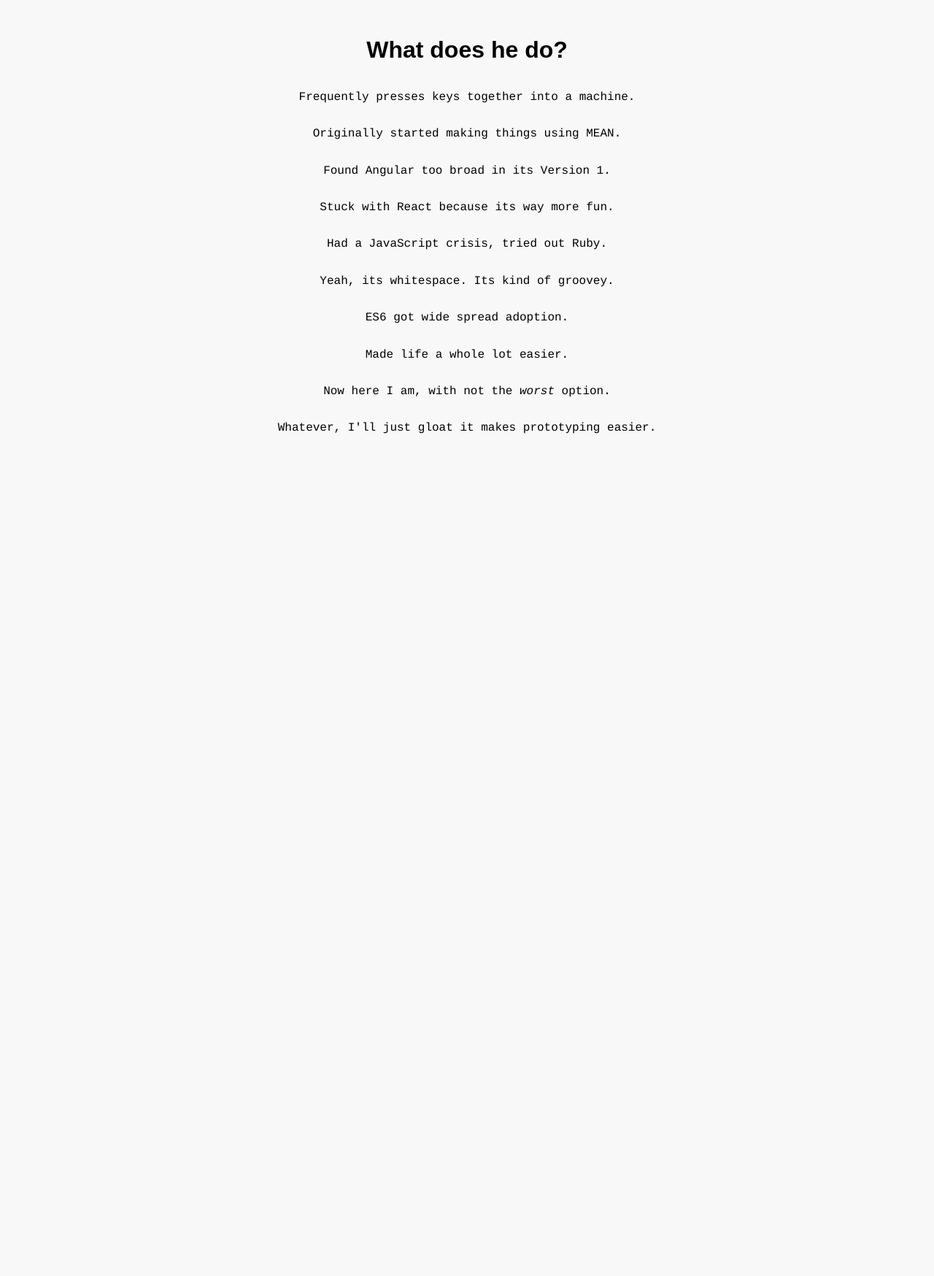
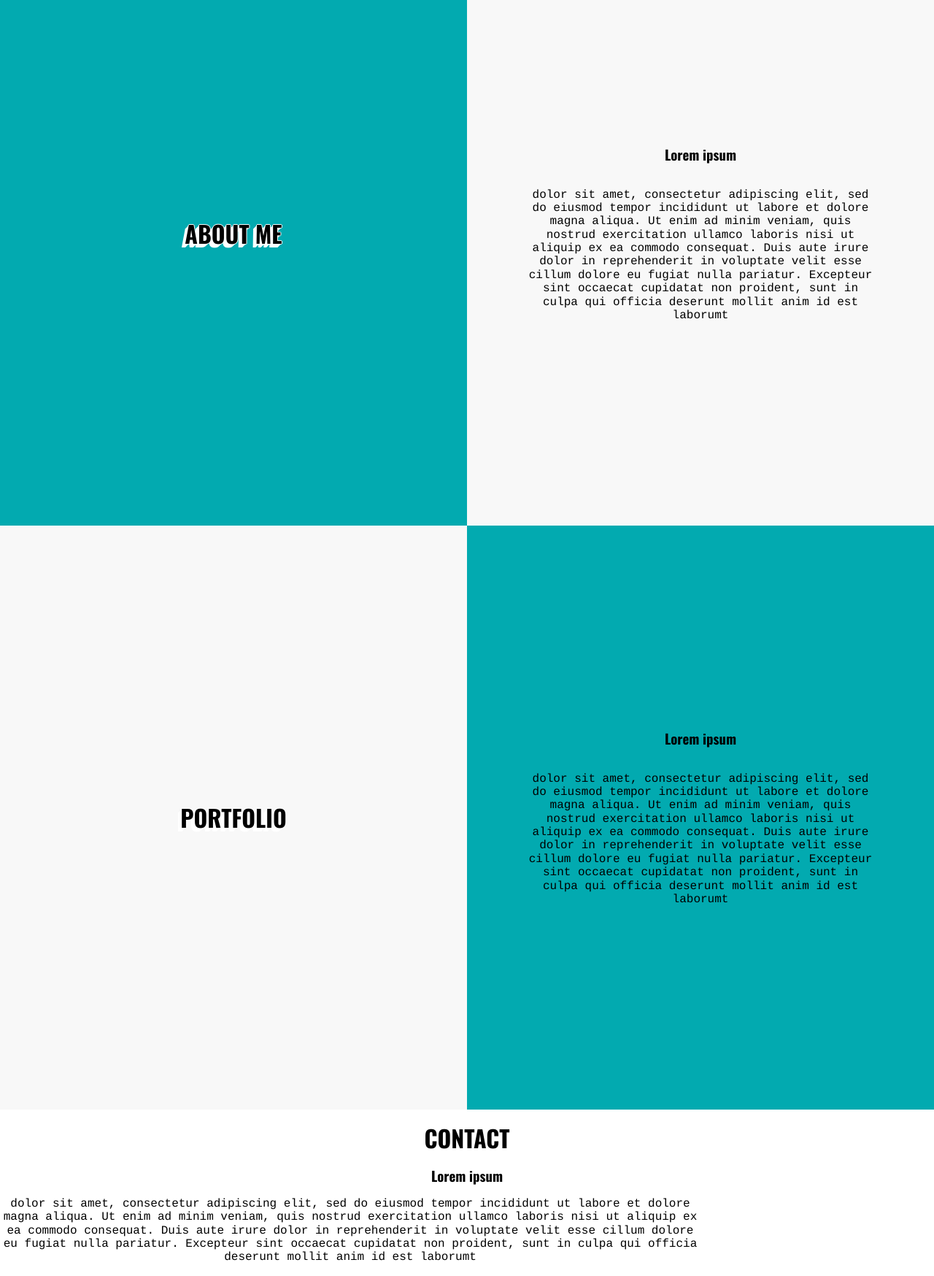
Before and after one commit to Yahvuh/Yahvuh, a website: page src/jade/index.jade in a window 1280 px wide. Shown: the part 880-2628 px from the top of the page at 73% size. Before the commit the page ends 1600 px from the top, so only its background shows below. Drawn offline with nearby package versions, Linux system fonts and the light colour scheme; files that its build step writes are made by us from their sources; files whose address does not match are found by name.

Commit message:
Added more styles, placeholder for now

```diff
--- a/src/jade/index.jade
+++ b/src/jade/index.jade
@@ -28,20 +28,25 @@
 						a(href="#" class="fa fa-twitter-square")
 			p(class="arrow fa fa-arrow-down")
 
-		section(id="about", class="second pure-u-1")
-			div.about.pure-u-1
-				h1.pure-u-1 What does he do?
-				p.pure-u-1 Frequently presses keys together into a machine.
-				p.pure-u-1 Originally started making things using MEAN.
-				p.pure-u-1 Found Angular too broad in its Version 1.
-				p.pure-u-1 Stuck with React because its way more fun.
-				p.pure-u-1 Had a JavaScript crisis, tried out Ruby.
-				p.pure-u-1 Yeah, its whitespace. Its kind of groovey.
-				p.pure-u-1 ES6 got wide spread adoption.
-				p.pure-u-1 Made life a whole lot easier.
-				p.pure-u-1 Now here I am, with not the
-					i worst
-					span option.
-				p.pure-u-1 Whatever, I'll just gloat it makes prototyping easier.
+		section(id="about", class="about pure-u-1")
+			div.aboutLeft.pure-u-1-2
+				h1 ABOUT ME
+			div.aboutRight.pure-u-1-2
+				h3 Lorem ipsum
+				p  dolor sit amet, consectetur adipiscing elit, sed do eiusmod tempor incididunt ut labore et dolore magna aliqua. Ut enim ad minim veniam, quis nostrud exercitation ullamco laboris nisi ut aliquip ex ea commodo consequat. Duis aute irure dolor in reprehenderit in voluptate velit esse cillum dolore eu fugiat nulla pariatur. Excepteur sint occaecat cupidatat non proident, sunt in culpa qui officia deserunt mollit anim id est laborumt
+
+		section(id="portfolio", class="portfolio pure-u-1")
+			div.portLeft.pure-u-1-2
+				h1 PORTFOLIO
+			.portRight.pure-u-1-2
+				h3 Lorem ipsum
+				p dolor sit amet, consectetur adipiscing elit, sed do eiusmod tempor incididunt ut labore et dolore magna aliqua. Ut enim ad minim veniam, quis nostrud exercitation ullamco laboris nisi ut aliquip ex ea commodo consequat. Duis aute irure dolor in reprehenderit in voluptate velit esse cillum dolore eu fugiat nulla pariatur. Excepteur sint occaecat cupidatat non proident, sunt in culpa qui officia deserunt mollit anim id est laborumt
+
+		section(id="contact", class="contact pure-u-1")
+			div.contLeftoure-u-1-2
+				h1 CONTACT
+			div.contRightoure-u-1-2
+				h3 Lorem ipsum
+				p dolor sit amet, consectetur adipiscing elit, sed do eiusmod tempor incididunt ut labore et dolore magna aliqua. Ut enim ad minim veniam, quis nostrud exercitation ullamco laboris nisi ut aliquip ex ea commodo consequat. Duis aute irure dolor in reprehenderit in voluptate velit esse cillum dolore eu fugiat nulla pariatur. Excepteur sint occaecat cupidatat non proident, sunt in culpa qui officia deserunt mollit anim id est laborumt
 		footer.footer
 		script(src='js/main.js').
--- a/src/styles/style.sass
+++ b/src/styles/style.sass
@@ -5,17 +5,29 @@
 	flex-wrap: wrap
 	align-items: center
 
+@mixin center
+	display: flex
+	justify-content: center
+	align-items: center
+	height: 100%
+
+@mixin shadow
+	text-shadow: -1px 0 #fff, 0 1px #fff, 1px 0 #fff, 0 -1px #fff, -1px 1px #fff, -2px 2px #fff, -3px 3px #fff, -4px 4px #fff, -5px 5px #fff
+
+h1
+	@include shadow
+
 h1, h2, h3, h4, h4
 	font-family: 'Oswald', sans-serif
 p, a
 	font-family: 'Courier', serif
 
 body
-	background-color: #f8f8f8
 	overflow-x: hidden
 .content
 	text-align: center
 	.landing
+		background-color: #e74c3c
 		@include block
 		.arrow
 			color: black
@@ -34,10 +46,10 @@
 		.description
 			padding-top: 5em
 			h1
+				@include shadow
 				font-size: 3em
 				font-weight: 700
 				letter-spacing: .2em
-			p
 				letter-spacing: .1em
 			a
 				color: black
@@ -57,9 +69,44 @@
 						transition: all .5s
 						transition-timing-function: linear
 						//color: #D91E18
-	.second
+	.about
 		@include block
-		height: 100bh
-		.about
-			p
-				font-family: 'Courier', serif
+		.aboutLeft
+			@include center
+			float: left
+			background-color: #02AAB0
+		.aboutRight
+			@include center
+			flex-direction: column
+			float: right
+			background-color: #f8f8f8
+		p
+			max-width: 75%
+			font-family: 'Courier', serif
+	.portfolio
+		@include block
+		.portLeft
+			@include center
+			float: left
+			background-color: #f8f8f8
+		.portRight
+			@include center
+			float: right
+			flex-direction: column
+			background-color: #02AAB0
+		p
+			max-width: 75%
+			font-family: 'Courier', serif
+	.contact
+		.contLeft
+			float: left
+			@include center
+			background-color: #02AAB0
+		.contRight
+			@include center
+			float: right
+			flex-direction: center
+			background-color: #f8f8f8
+		p
+			max-width: 75%
+			font-family: 'Courier', serif
```
Also changed, not shown: dist/index.html, dist/styles/style.css, dist/styles/style.min.css.
